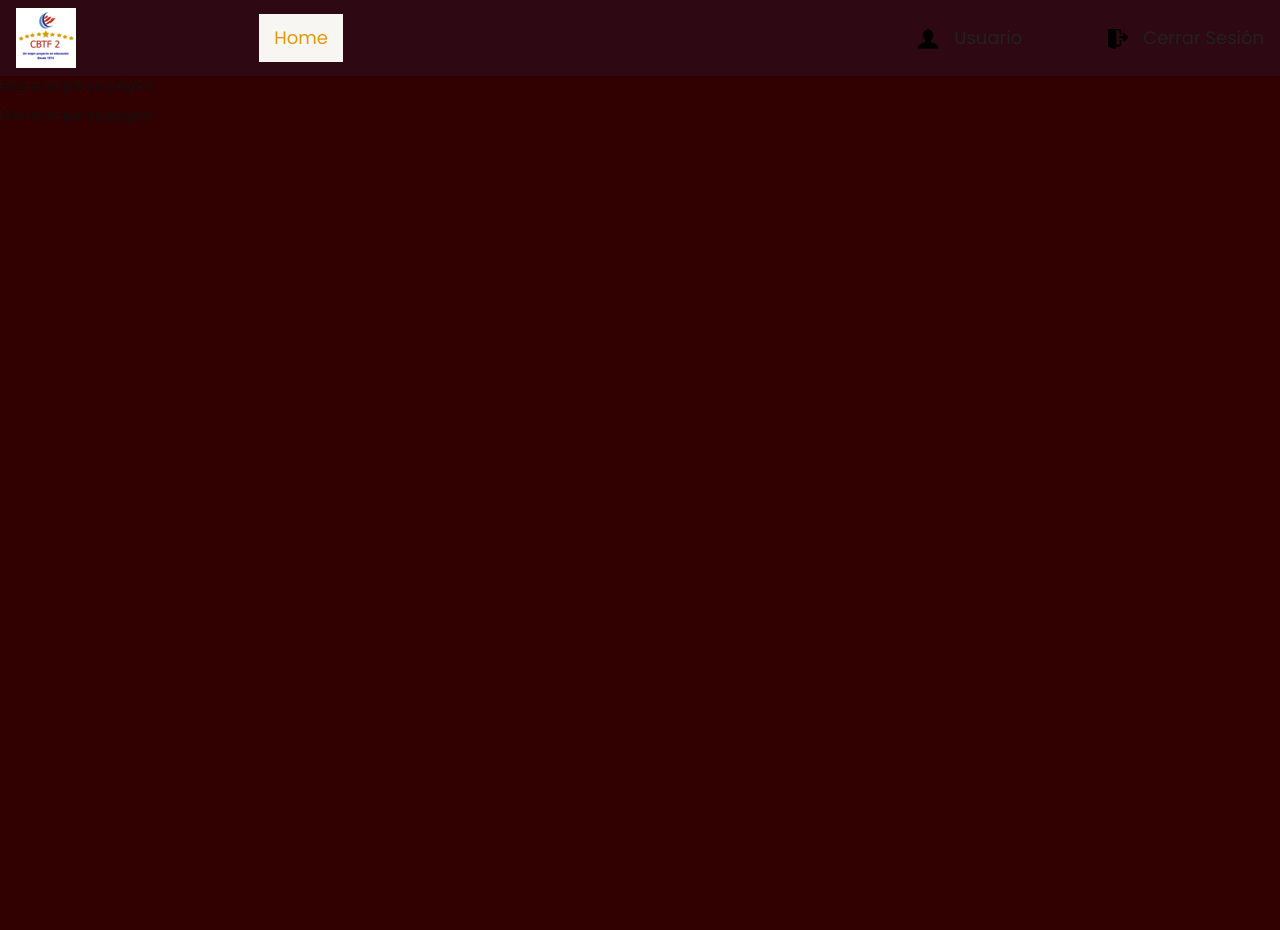
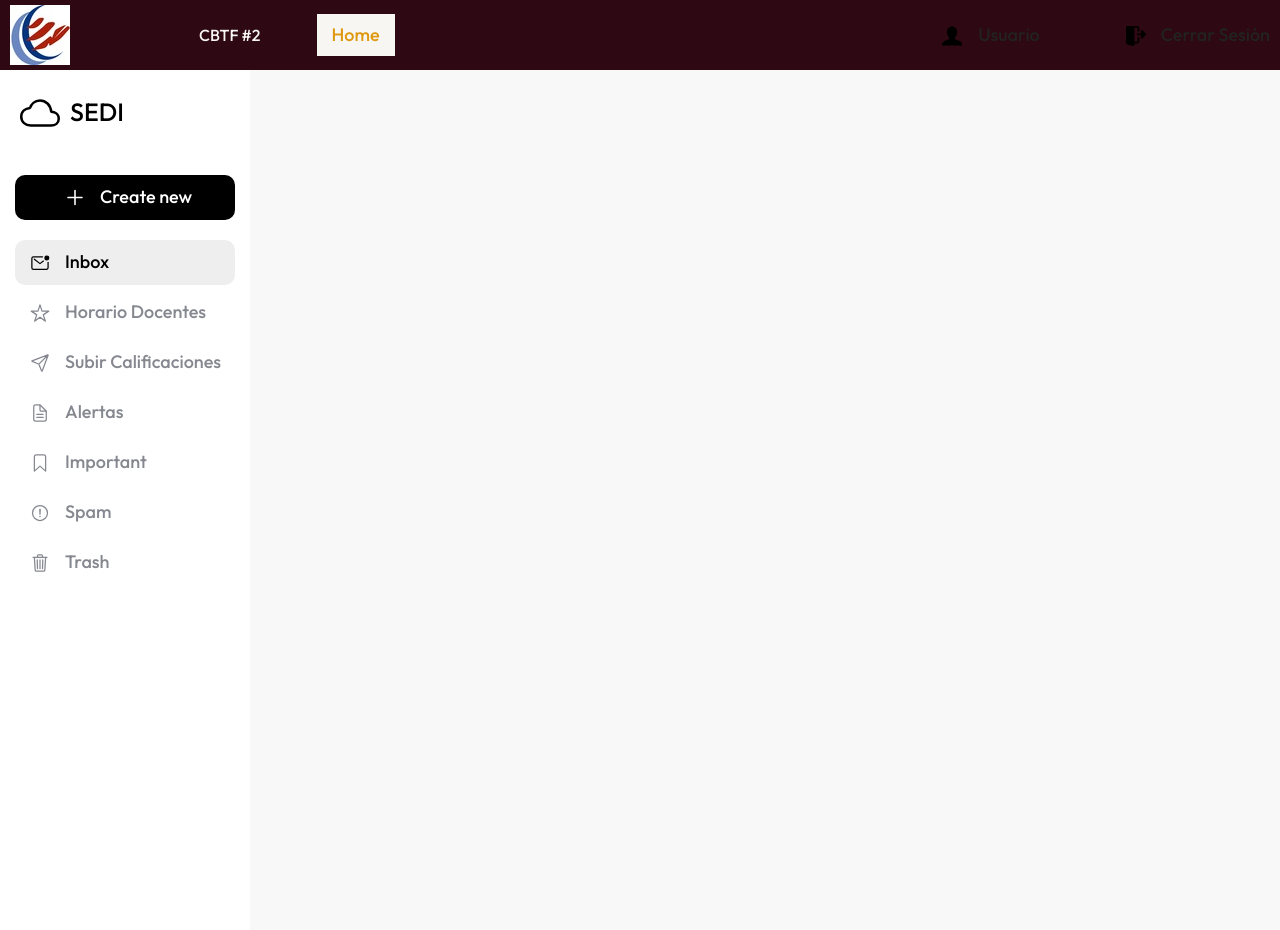
Before and after one commit to Marvin744/Proyecto-SEDI, a PHP site: template sedi_cbtf/vistas/pie_pagina.php in a window 1280 px wide. Run offline with PHP 8.4, Linux system fonts and the light colour scheme; the template is opened without the code that fills it, so the values that code supplies are empty; some libraries are stand-ins or nearby versions.

Commit message:
Add files via upload

```diff
--- a/sedi_cbtf/vistas/encabezado.php
+++ b/sedi_cbtf/vistas/encabezado.php
@@ -16,15 +16,16 @@
       <link rel="stylesheet" type="text/css" href="css/bootstrap.min.css">
       <!-- style css -->
       <link rel="stylesheet" type="text/css" href="css/style.css">
+      <link rel="stylesheet" type="text/css" href="styles/style_index2.css">
       <!-- Tweaks for older IEs-->
       <link rel="stylesheet" href="https://netdna.bootstrapcdn.com/font-awesome/4.0.3/css/font-awesome.css">
   </head>
   <body>
-    <form method="POST">
       <!-- header section start -->
       <div class="header_section">
       <nav class="navbar navbar-expand-lg navbar-light" style="background-color: #2e0812;">
-            <a class="logo" href="alerta.php"><img src="img/cbtf_logo.png"></a>
+            <a class="logo" href="alerta.php"><img src="img/logo_cbtf.jpg"></a>
+                <span style="color: #f7f6f2;">CBTF #2</span>
             <button class="navbar-toggler" type="button" data-toggle="collapse" data-target="#navbarSupportedContent" aria-controls="navbarSupportedContent" aria-expanded="false" aria-label="Toggle navigation">
             <span class="navbar-toggler-icon"></span>
             </button>
@@ -40,5 +41,78 @@
                <div class="search_icon"><a href="#"><img src="img/icono_cerrar_sesion.png"><span class="padding_left_15">Cerrar Sesión</span></a></div>
             </div>
          </nav>
-      </div>
+
+
+
+
+
+<!-- Barra Lateral -->
+<form method="POST">
+<div class="menu">
+        <ion-icon name="menu-outline"></ion-icon>
+        <ion-icon name="close-outline"></ion-icon>
+    </div>
+
+    <div class="barra-lateral">
+        <div>
+            <div class="nombre-pagina">
+                <ion-icon id="cloud" name="cloud-outline"></ion-icon>
+                <span>SEDI</span>
+            </div>
+            <button class="boton">
+                <ion-icon name="add-outline"></ion-icon>
+                <span>Create new</span>
+            </button>
+        </div>
+
+        <nav class="navegacion">
+            <ul>
+                <li>
+                    <a id="inbox" href="#">
+                        <ion-icon name="mail-unread-outline"></ion-icon>
+                        <span>Inbox</span>
+                    </a>
+                </li>
+                <li>
+                    <a href="#">
+                        <ion-icon name="star-outline"></ion-icon>
+                        <span>Horario Docentes</span>
+                    </a>
+                </li>
+                <li>
+                    <a href="#">
+                        <ion-icon name="paper-plane-outline"></ion-icon>
+                        <span>Subir Calificaciones</span>
+                    </a>
+                </li>
+                <li>
+                    <a href="alerta.php">
+                        <ion-icon name="document-text-outline"></ion-icon>
+                        <span>Alertas</span>
+                    </a>
+                </li>
+                <li>
+                    <a href="#">
+                        <ion-icon name="bookmark-outline"></ion-icon>
+                        <span>Important</span>
+                    </a>
+                </li>
+                <li>
+                    <a href="#">
+                        <ion-icon name="alert-circle-outline"></ion-icon>
+                        <span>Spam</span>
+                    </a>
+                </li>
+                <li>
+                    <a href="#">
+                        <ion-icon name="trash-outline"></ion-icon>
+                        <span>Trash</span>
+                    </a>
+                </li>
+            </ul>
+        </nav>
+
+    </div>
 </form>
+
+    <main>
--- a/sedi_cbtf/vistas/pie_pagina.php
+++ b/sedi_cbtf/vistas/pie_pagina.php
@@ -1,3 +1,7 @@
+</main>
+<script type="module" src="https://unpkg.com/ionicons@7.1.0/dist/ionicons/ionicons.esm.js"></script>
+    <script nomodule src="https://unpkg.com/ionicons@7.1.0/dist/ionicons/ionicons.js"></script>
+    <script src="/script.js"></script>
 <h6>Este es el pie de página</h6>
   </body>
 </html>
```
